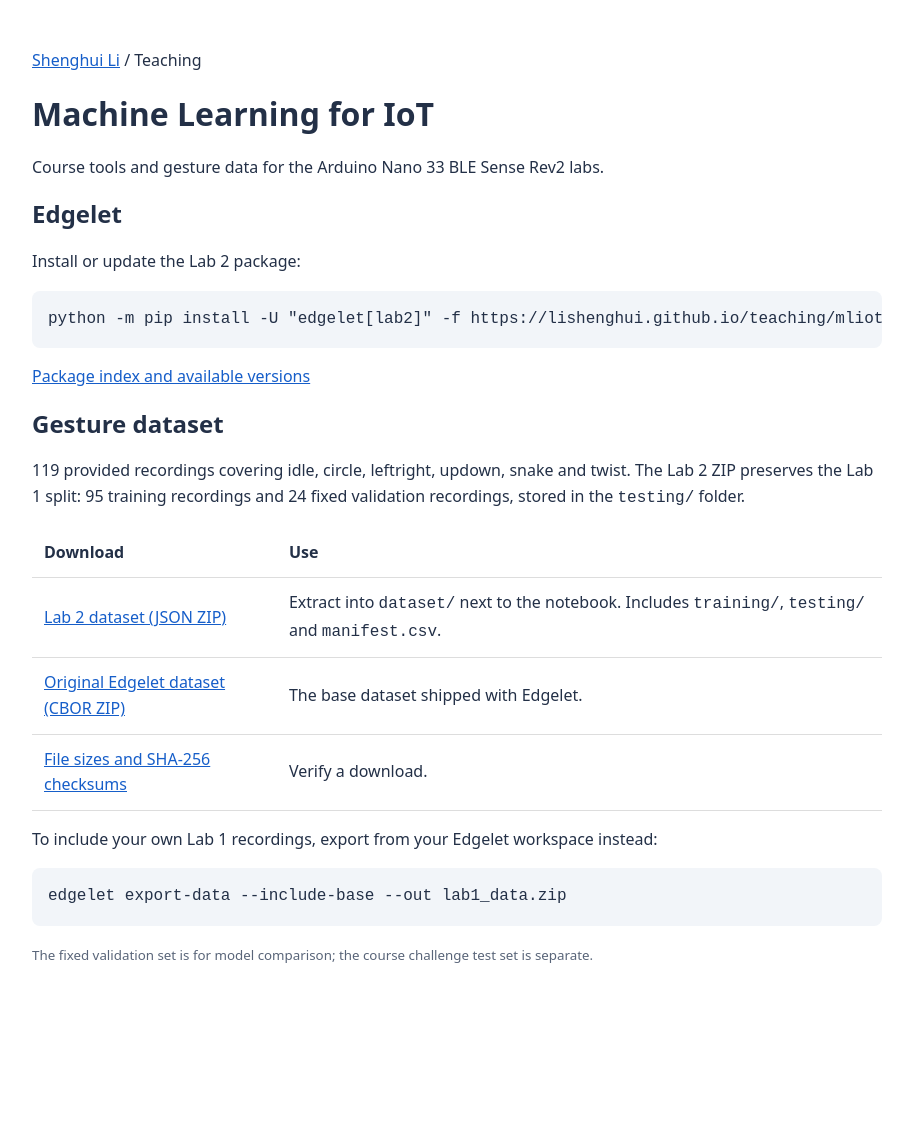
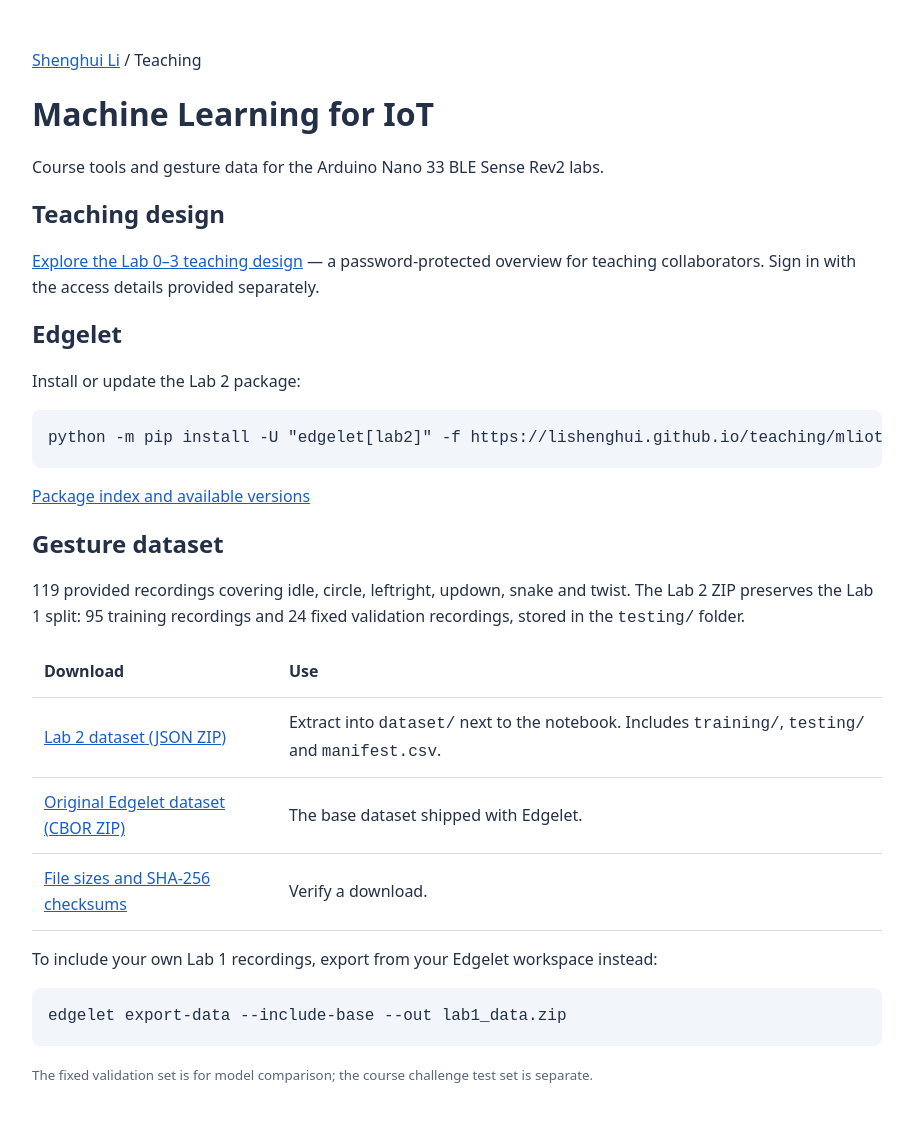
Before and after one commit to lishenghui/lishenghui.github.io, a Jekyll site: the page teaching/mliot/index.html, which Jekyll copies as it is, in a window 1280 px wide. Shown: the whole page, without its empty margins (183-1096 px from the left). Built offline with Jekyll 4.4.1, drawn with Linux system fonts in a browser that asks for light colours; before the commit the page ends 1016 px from its top, so only the background shows below that.

Commit message:
Add links to the password-protected lab design showcase

```diff
--- a/_data/navigation.yml
+++ b/_data/navigation.yml
@@ -20,3 +20,6 @@
 
   - title: "Internships"
     url: "/#-internships"
+
+  - title: "Lab Design"
+    url: "https://labs.129-80-92-126.sslip.io/"
--- a/teaching/mliot/index.html
+++ b/teaching/mliot/index.html
@@ -2,6 +2,8 @@
 <html lang="en"><head><meta charset="utf-8"><meta name="viewport" content="width=device-width, initial-scale=1"><title>MLIoT teaching resources — Shenghui Li</title>
 <style>body{font:16px/1.6 system-ui,sans-serif;max-width:850px;margin:48px auto;padding:0 24px;color:#233047}h1,h2{line-height:1.2}a{color:#165ec9}pre{background:#f2f5f9;padding:16px;overflow:auto;border-radius:8px}table{border-collapse:collapse;width:100%}td,th{text-align:left;padding:12px;border-bottom:1px solid #ddd}small{color:#596579}</style></head>
 <body><main><p><a href="/">Shenghui Li</a> / Teaching</p><h1>Machine Learning for IoT</h1><p>Course tools and gesture data for the Arduino Nano 33 BLE Sense Rev2 labs.</p>
+<h2>Teaching design</h2>
+<p><a href="https://labs.129-80-92-126.sslip.io/">Explore the Lab 0–3 teaching design</a> — a password-protected overview for teaching collaborators. Sign in with the access details provided separately.</p>
 <h2>Edgelet</h2><p>Install or update the Lab 2 package:</p>
 <pre><code>python -m pip install -U "edgelet[lab2]" -f https://lishenghui.github.io/teaching/mliot/edgelet-releases/</code></pre>
 <p><a href="edgelet-releases/">Package index and available versions</a></p>
```
